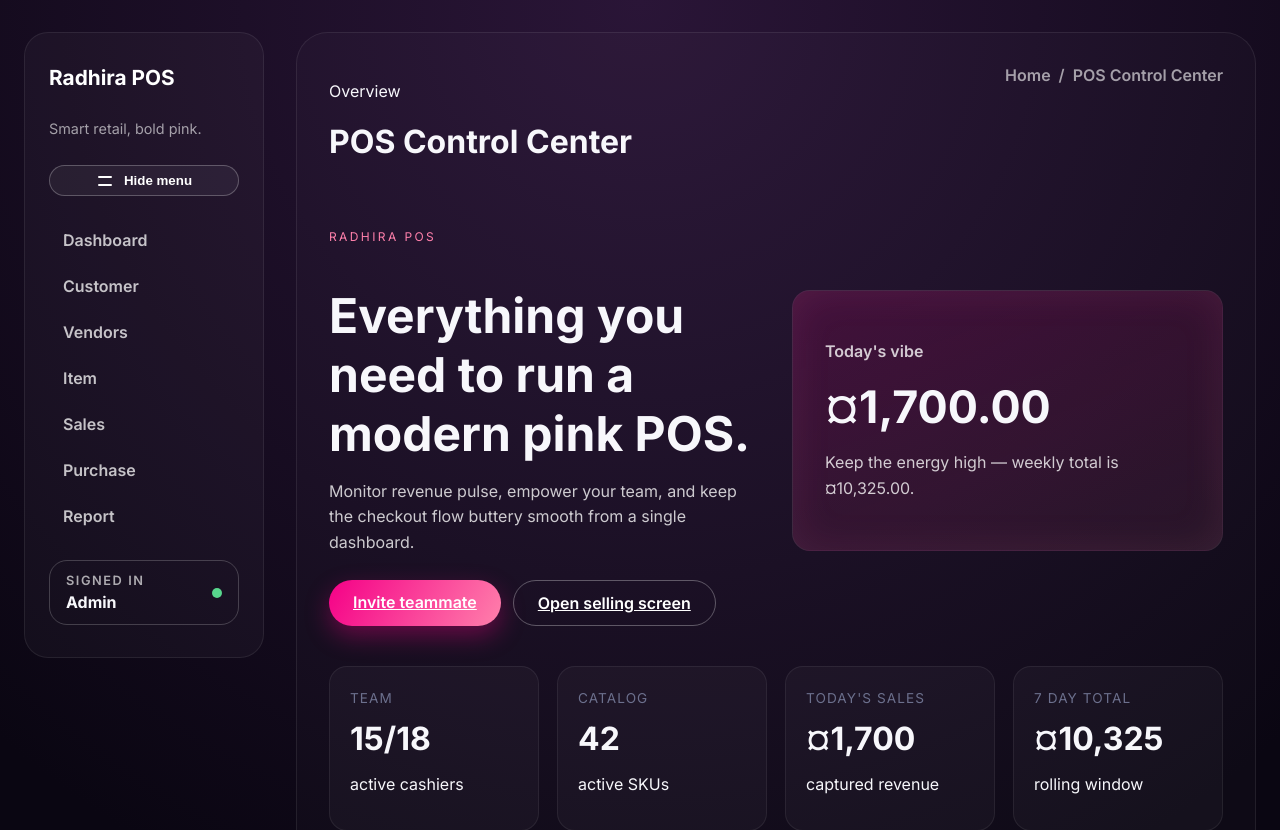
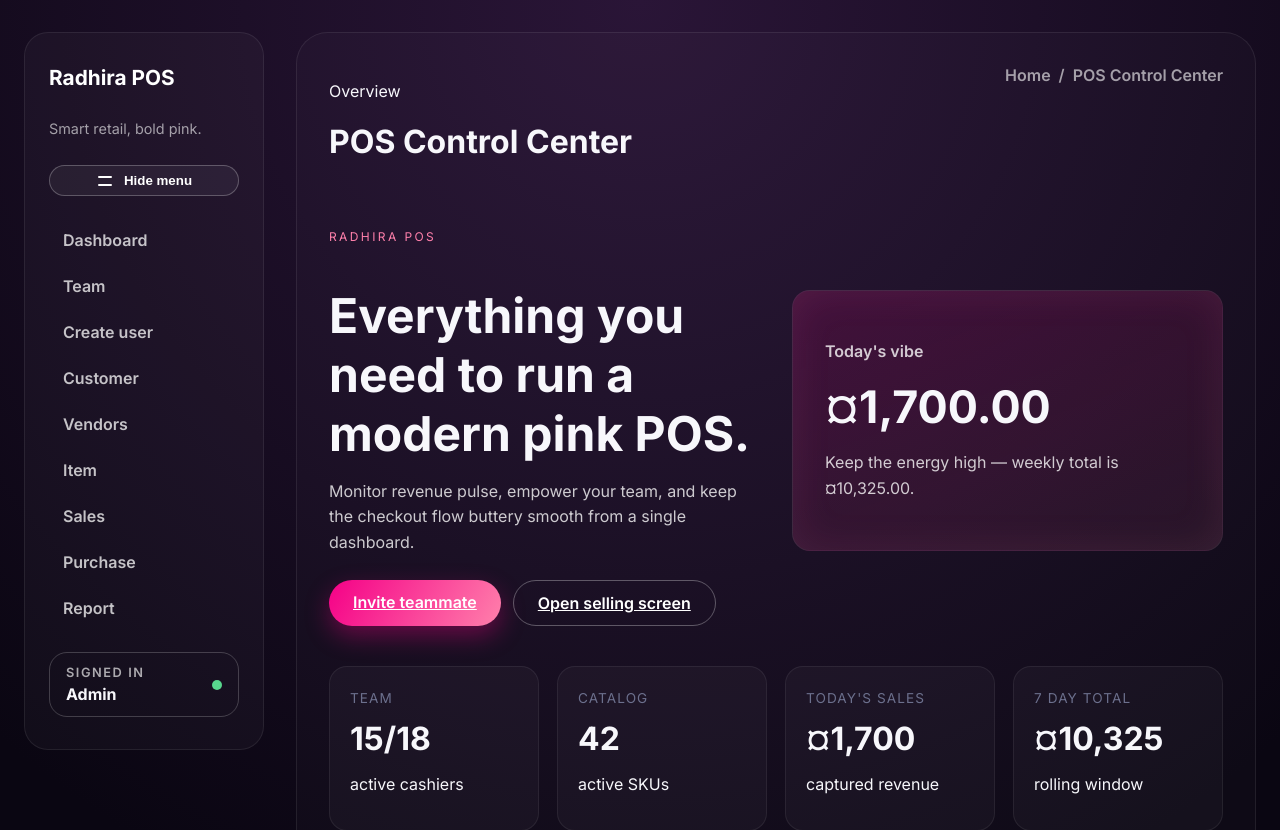
Before and after one commit to Rajeshpandey9807/Radhira_POS, an ASP.NET Core app: page / in a window 1280 px wide. Shown: the top 830 px of the page. Run offline with ASP.NET Core 8, Linux system fonts and the light colour scheme; the project's own start-up code is not run, and a stand-in starts its controllers and pages; some libraries are stand-ins or nearby versions.

Commit message:
Add User management links to layout
Co-authored-by: thgvr57mss <thgvr57mss@privaterelay.appleid.com>

```diff
--- a/src/PosApp.Web/Views/Shared/_Layout.cshtml
+++ b/src/PosApp.Web/Views/Shared/_Layout.cshtml
@@ -25,6 +25,8 @@
             </button>
             <nav class="nav-menu">
                 <a asp-controller="Home" asp-action="Index">Dashboard</a>
+                <a asp-controller="Users" asp-action="Index">Team</a>
+                <a asp-controller="Users" asp-action="Create">Create user</a>
                 <a href="#">Customer</a>
                 <a href="#">Vendors</a>
                 <a href="#">Item</a>
```
